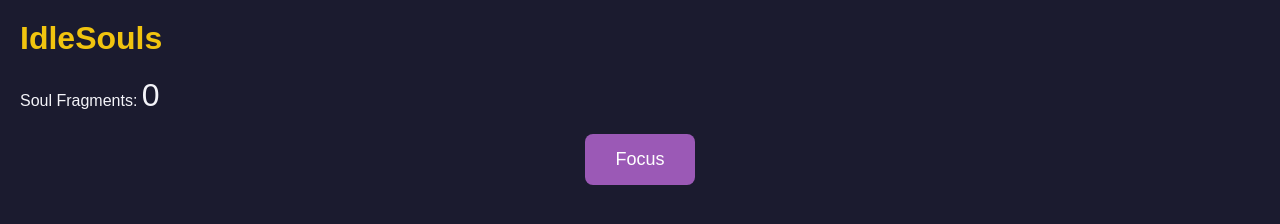
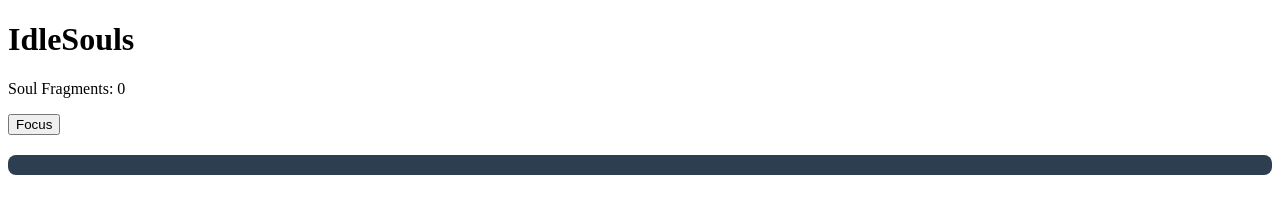
Before and after one commit to IdleSouls/IdleNecromancer, a plain HTML site: page index.html in a window 1280 px wide. Drawn offline with Linux system fonts and the light colour scheme.

Commit message:
Update style.css

```diff
--- a/style.css
+++ b/style.css
@@ -1,68 +1,29 @@
-/* Reset di base per evitare conflitti */
-* {
-    margin: 0;
-    padding: 0;
-    box-sizing: border-box;
+/* Stile per il contenitore del log */
+#logContainer {
+    margin-top: 30px;
+    font-family: Arial, sans-serif;
+    color: #fff;
+    background-color: #2c3e50; /* Colore di sfondo scuro per il log */
+    padding: 10px;
+    border-radius: 8px;
+    max-height: 300px;
+    overflow-y: auto;
 }
 
-/* Corpo del documento */
-body {
-    font-family: Arial, sans-serif;
-    background-color: #1b1b2f; /* Colore di sfondo scuro */
-    color: #f4f4f9; /* Colore del testo chiaro */
-    padding: 20px;
-    width: 100%;
-    height: 100vh; /* Occupa tutta l'altezza della finestra */
-    position: relative; /* Posiziona in modo relativo per allineamento normale */
-    top: 0;
-    left: 0;
-    text-align: left; /* Allinea tutto il testo a sinistra */
+/* Stile per ogni voce del log */
+.log-entry {
+    background-color: #34495e; /* Colore di sfondo per ogni voce del log */
+    padding: 8px;
+    border-radius: 5px;
+    margin: 5px 0;
+    font-size: 14px;
 }
 
-/* Titolo */
-h1 {
-    color: #f1c40f; /* Oro */
-    margin-bottom: 20px; /* Aggiungi margine per distanziare un po' */
+/* Stilizzazione del log (opzionale) */
+.log-entry:nth-child(odd) {
+    background-color: #16a085; /* Colore alternato per migliorare la leggibilità */
 }
 
-/* Conteggio delle risorse */
-#resourceCount {
-    font-size: 2em;
-    margin: 20px 0;
+.log-entry:nth-child(even) {
+    background-color: #1abc9c;
 }
-
-/* Pulsante "Focus" centrato orizzontalmente */
-#focusButton {
-    background-color: #9b59b6; /* Viola chiaro */
-    display: block; /* Cambia il display in blocco per centrarlo orizzontalmente */
-    margin: 20px auto; /* Centra il pulsante orizzontalmente */
-    padding: 15px 30px;
-    color: white;
-    border: none;
-    cursor: pointer;
-    font-size: 18px;
-    border-radius: 8px;
-    transition: background-color 0.3s ease;
-}
-
-/* Pulsante generico (allineato a sinistra) */
-.button {
-    padding: 15px 30px;
-    background-color: #3498db; /* Blu */
-    color: white;
-    border: none;
-    cursor: pointer;
-    font-size: 18px;
-    border-radius: 8px;
-    transition: background-color 0.3s ease;
-    margin-top: 20px;
-}
-
-/* Hover per tutti i pulsanti */
-.button:hover {
-    background-color: #2980b9; /* Blu scuro */
-}
-
-#focusButton:hover {
-    background-color: #8e44ad; /* Viola scuro */
-}
```
